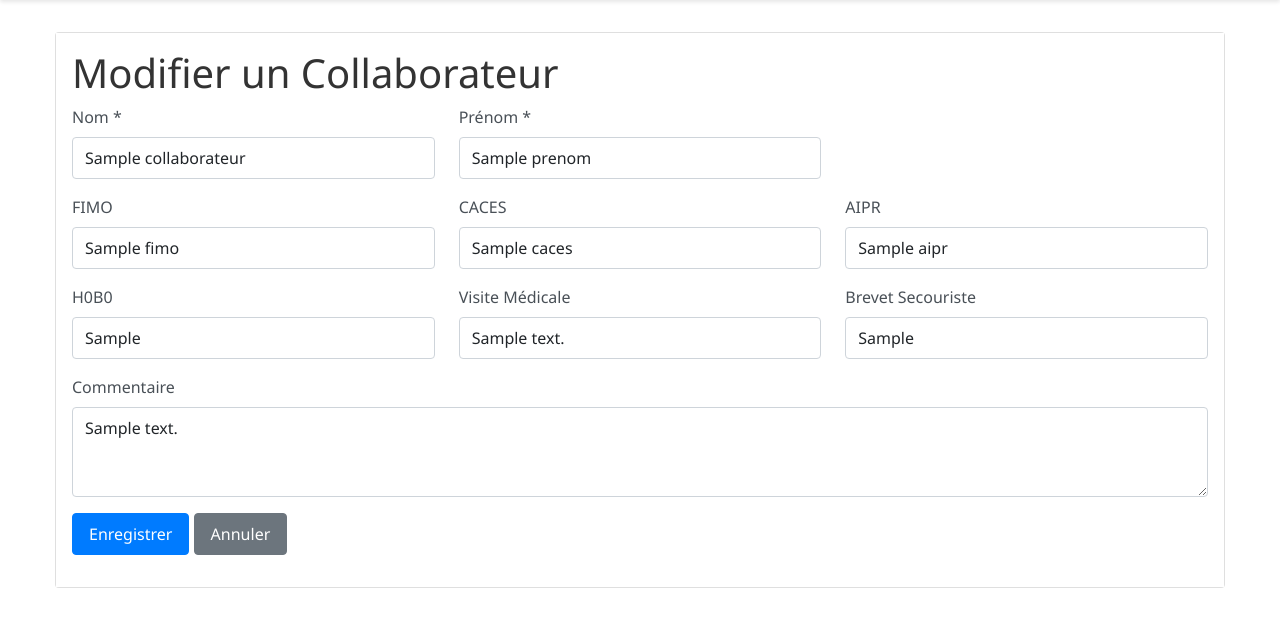
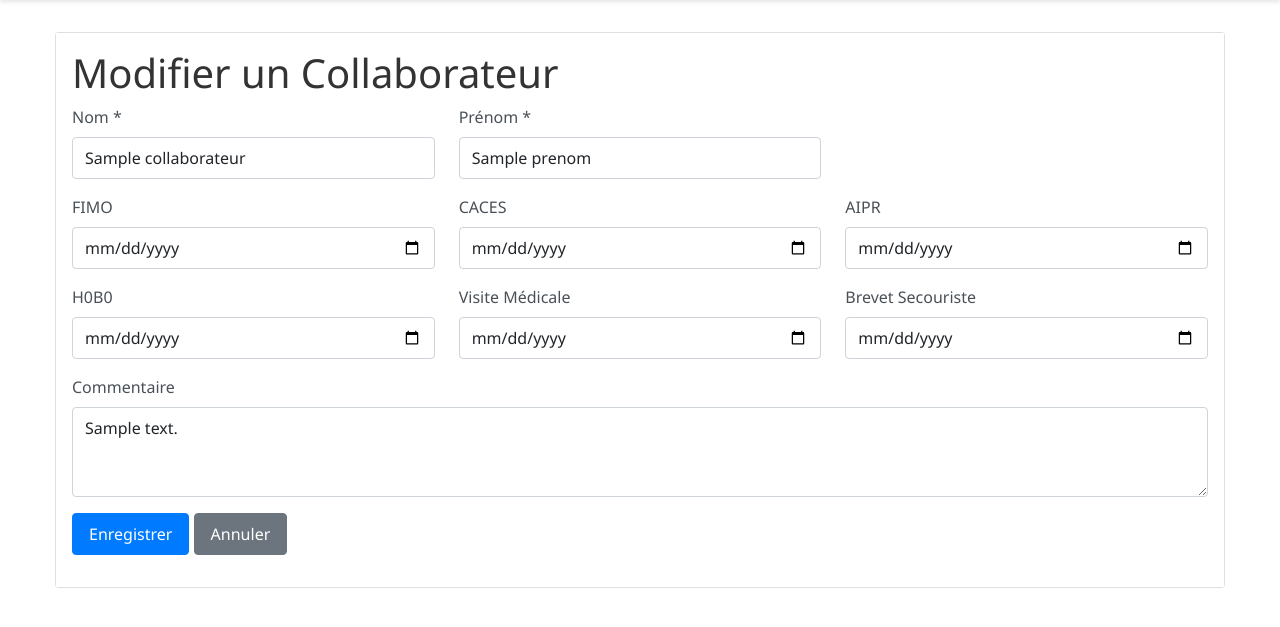
Before and after one commit to GostoCoder/Alerte_Colaborateur, a Flask app: template templates/edit_collaborateur_1.html in a window 1280 px wide. Shown: the part 61-688 px from the top of the page. Run offline with Flask 3, Linux system fonts and the light colour scheme; the template is opened without the code that fills it: most values are stand-ins (such as "Sample title", 1, 10 or a date in 2020); parts of the project's set-up code (start-up, migrations or seed data) failed here and were passed over.

Commit message:
Changes to be committed: 	modified:   database_1.py 	modified:   database_management_1.db 	new file:   database_management_2.db 	modified:   templates/add_collaborateur_1.html 	modified:   templates/edit_collaborateur_1.html

```diff
--- a/templates/edit_collaborateur_1.html
+++ b/templates/edit_collaborateur_1.html
@@ -59,29 +59,29 @@
     <div class="row">
         <div class="col-md-4 mb-3">
             <label for="fimo" class="form-label">FIMO</label>
-            <input type="text" class="form-control" id="fimo" name="fimo" value="{{ collaborateur.fimo }}">
+            <input type="date" class="form-control" id="fimo" name="fimo" value="{{ collaborateur.fimo }}">
         </div>
         <div class="col-md-4 mb-3">
             <label for="caces" class="form-label">CACES</label>
-            <input type="text" class="form-control" id="caces" name="caces" value="{{ collaborateur.caces }}">
+            <input type="date" class="form-control" id="caces" name="caces" value="{{ collaborateur.caces }}">
         </div>
         <div class="col-md-4 mb-3">
             <label for="aipr" class="form-label">AIPR</label>
-            <input type="text" class="form-control" id="aipr" name="aipr" value="{{ collaborateur.aipr }}">
+            <input type="date" class="form-control" id="aipr" name="aipr" value="{{ collaborateur.aipr }}">
         </div>
     </div>
     <div class="row">
         <div class="col-md-4 mb-3">
             <label for="hg0b0" class="form-label">H0B0</label>
-            <input type="text" class="form-control" id="hg0b0" name="hg0b0" value="{{ collaborateur.hg0b0 }}">
+            <input type="date" class="form-control" id="hg0b0" name="hg0b0" value="{{ collaborateur.hg0b0 }}">
         </div>
         <div class="col-md-4 mb-3">
             <label for="visite_med" class="form-label">Visite Médicale</label>
-            <input type="text" class="form-control" id="visite_med" name="visite_med" value="{{ collaborateur.visite_med }}">
+            <input type="date" class="form-control" id="visite_med" name="visite_med" value="{{ collaborateur.visite_med }}">
         </div>
         <div class="col-md-4 mb-3">
             <label for="brevet_secour" class="form-label">Brevet Secouriste</label>
-            <input type="text" class="form-control" id="brevet_secour" name="brevet_secour" value="{{ collaborateur.brevet_secour }}">
+            <input type="date" class="form-control" id="brevet_secour" name="brevet_secour" value="{{ collaborateur.brevet_secour }}">
         </div>
     </div>
     <div class="mb-3">
```
Also changed, not shown: database_1.py (+5 -8 lines), templates/add_collaborateur_1.html (+6 -6 lines), database_management_1.db, database_management_2.db (added).
